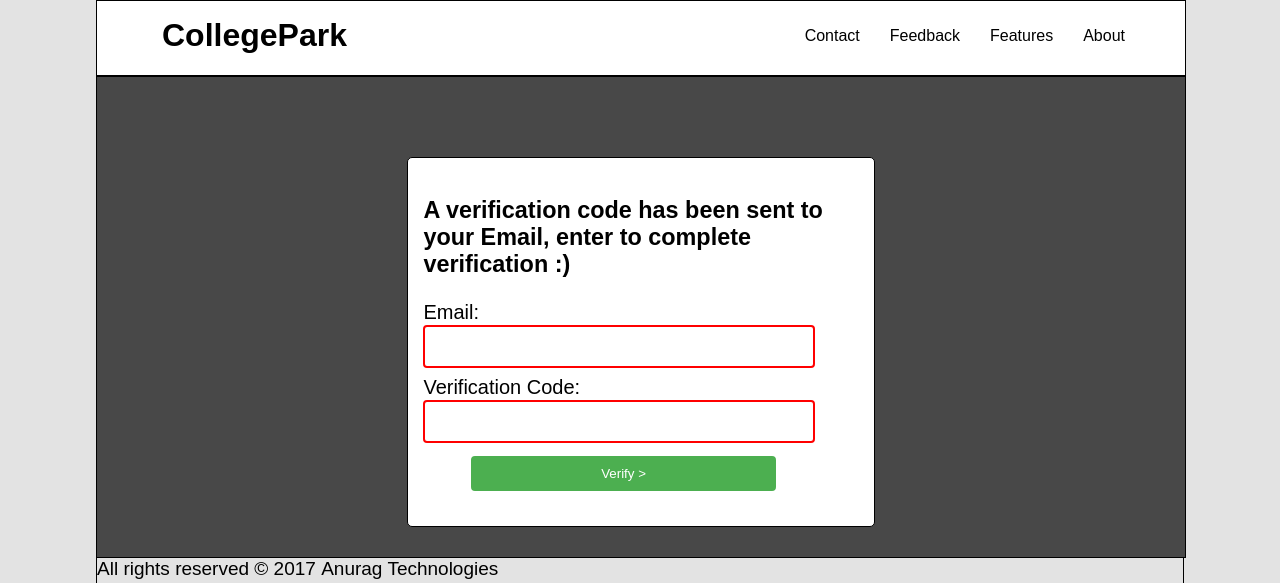
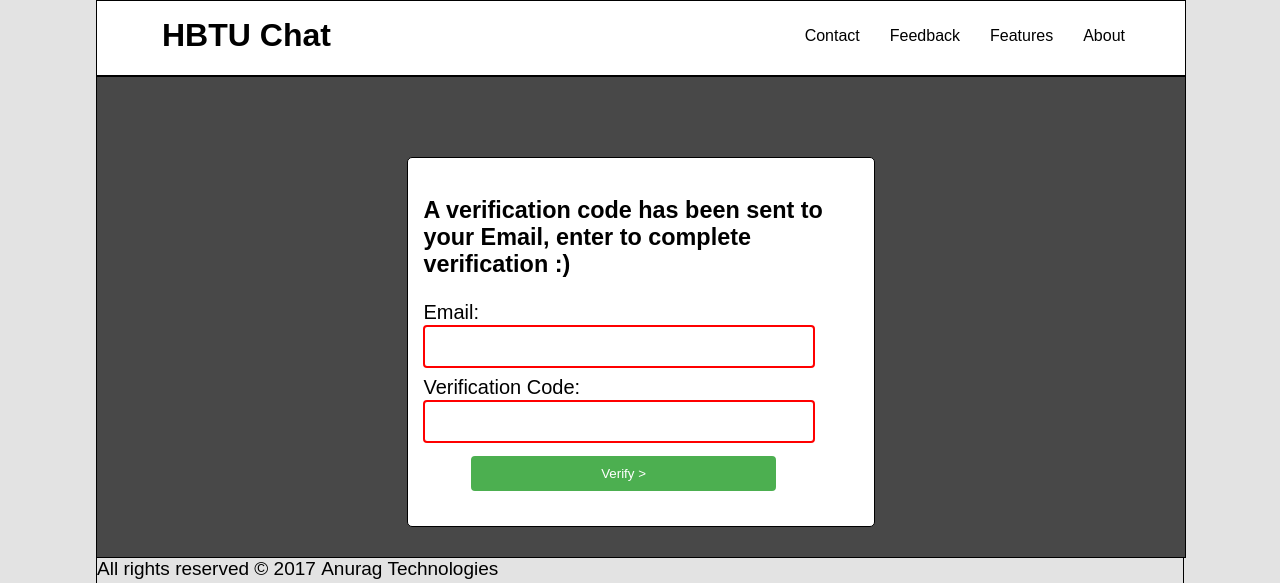
Before and after one commit to DhawalAgrawal/HBTUChat, a PHP site: page /php/verification.php in a window 1280 px wide. Shown: the top 583 px of the page. Run offline with PHP 8.4, Linux system fonts and the light colour scheme; some web fonts are replaced.

Commit message:
Update verification.php

```diff
--- a/php/verification.php
+++ b/php/verification.php
@@ -71,7 +71,7 @@ if (isset($_POST['email'])&& isset($_POST['code']))
 
 <html>
 <head>
-<title>CollegePark | Verification</title>
+<title>HBTU Chat | Verification</title>
 
 <link rel = "stylesheet" href = "../css/signupcss.css"/>
 <link href="https://fonts.googleapis.com/css?family=Hammersmith+One" rel="stylesheet">
@@ -81,7 +81,7 @@ if (isset($_POST['email'])&& isset($_POST['code']))
 <body>
 <div class="wrap">
 	<header id="header">
-		<h1><a href="../index.html" target="_BLANK">CollegePark</a></h1>
+		<h1><a href="../index.html" target="_BLANK">HBTU Chat</a></h1>
 		<navbar>
 			<ul>
 				<li><a href="#">About</a></li>
```
